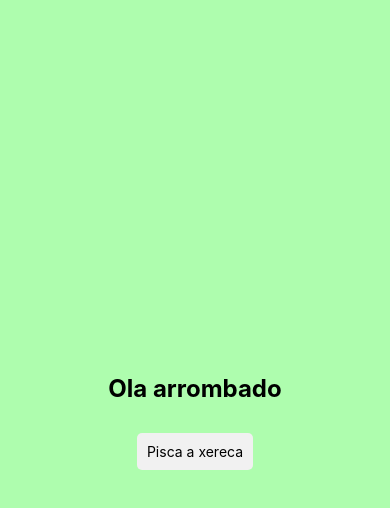
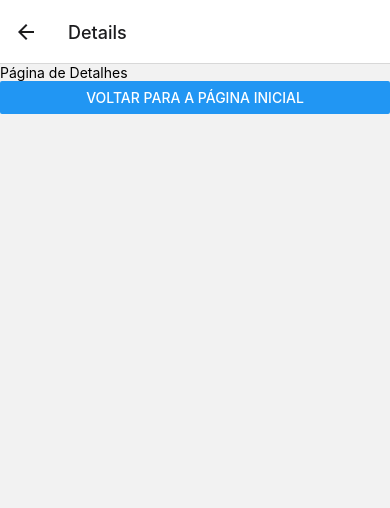
Before and after one commit to Adrian-Pazinato/praticarReactNative, a React Native app in the folder apppokemon/: screen /Details in a window 390 px wide. Shown: the top 508 px of the page. Built offline with nearby package versions, Linux system fonts and the light colour scheme.

Commit message:
Async Storage

```diff
--- a/apppokemon/App.js
+++ b/apppokemon/App.js
@@ -1,15 +1,22 @@
 import React from 'react';
-import { View, Text, TouchableOpacity } from 'react-native';
+import { View, Text, TouchableOpacity, Button } from 'react-native';
 import styles from './styles';
+import { NavigationContainer } from '@react-navigation/native';
+import { createStackNavigator } from '@react-navigation/stack';
+import Sobre from './screens/Sobre';
+import HomeScreen from './screens/HomeScreen';
+
+const Stack = createStackNavigator();
 
 const App = () => {
   return (
-    <View style={styles.container}>
-      <Text style={styles.header}>Ola arrombado</Text>
-      <TouchableOpacity style={styles.button}>
-        <Text style={styles.buttonText}>Pisca a xereca</Text>
-      </TouchableOpacity>
-    </View>
+    <NavigationContainer>
+      <Stack.Navigator>
+        <Stack.Screen name="Home" component={HomeScreen} />
+        <Stack.Screen name="Details" component={Sobre} />
+      </Stack.Navigator>
+    </NavigationContainer>
+
   );
 };
 
--- a/apppokemon/package.json
+++ b/apppokemon/package.json
@@ -9,6 +9,7 @@
     "web": "expo start --web"
   },
   "dependencies": {
+    "@react-native-async-storage/async-storage": "^1.19.1",
     "@react-navigation/native": "^6.1.7",
     "@react-navigation/stack": "^6.3.17",
     "expo": "~48.0.18",
--- /dev/null
+++ b/apppokemon/screens/HomeScreen.js
@@ -0,0 +1,17 @@
+// Exemplo de HomeScreen.js
+import React from 'react';
+import { View, Text, Button } from 'react-native';
+
+const HomeScreen = ({ navigation }) => {
+  return (
+    <View>
+      <Text>Página Inicial</Text>
+      <Button
+        title="Ir para a página de detalhes"
+        onPress={() => navigation.navigate('Details')}
+      />
+    </View>
+  );
+};
+
+export default HomeScreen;
--- /dev/null
+++ b/apppokemon/screens/Sobre.js
@@ -0,0 +1,17 @@
+// Exemplo de DetailsScreen.js
+import React from 'react';
+import { View, Text, Button } from 'react-native';
+
+const Sobre = ({ navigation }) => {
+  return (
+    <View>
+      <Text>Página de Detalhes</Text>
+      <Button
+        title="Voltar para a página inicial"
+        onPress={() => navigation.goBack()}
+      />
+    </View>
+  );
+};
+
+export default Sobre;
```
Also changed, not shown: 1 other file (tests, documents, lock files or other folders).
